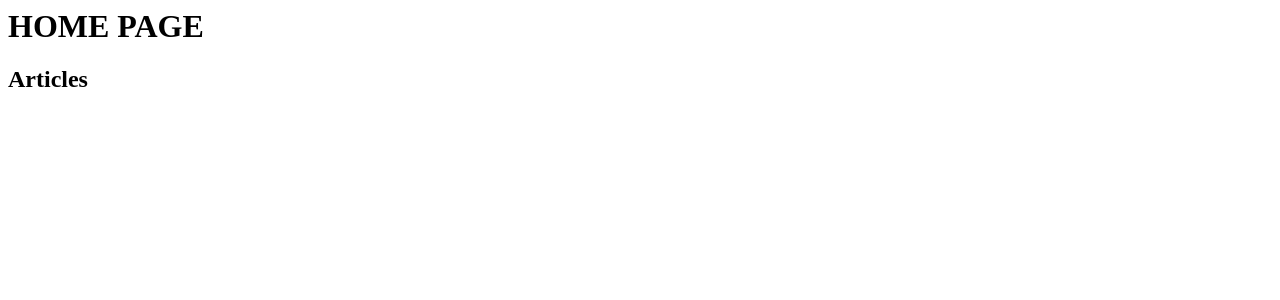
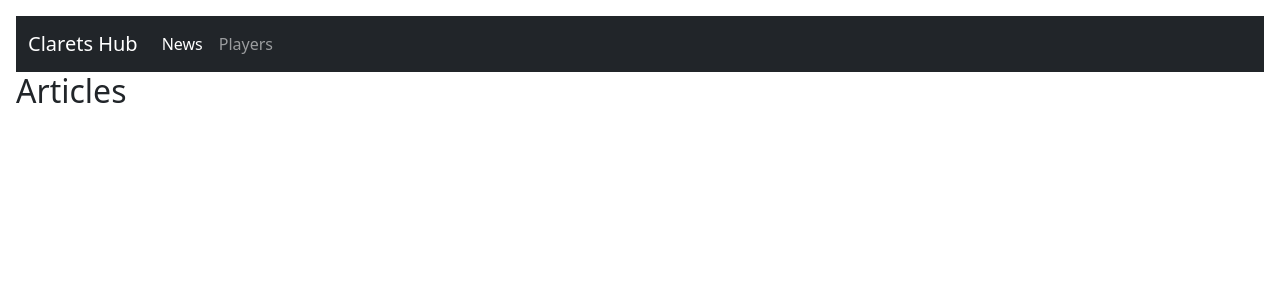
Before and after one commit to ethanbfc/claretshub, a Django app: page / in a window 1280 px wide. Shown: the top 300 px of the page. Run offline with Django 4.2, Linux system fonts and the light colour scheme; data that the repository does not hold is empty; some libraries are stand-ins or nearby versions.

Commit message:
style: Include bootstrap and add basic navbar

```diff
--- a/articles/templates/index.html
+++ b/articles/templates/index.html
@@ -1,4 +1,7 @@
-<h1>HOME PAGE</h1>
+{% extends 'base.html' %}
+{% load static %}
+
+{% block content %}
 
 <h2>Articles</h2>
 
@@ -10,3 +13,5 @@
     </li>
 {% endfor %}
 </ul>
+
+{% endblock %}
--- /dev/null
+++ b/templates/base.html
@@ -0,0 +1,49 @@
+{% load static %}
+
+<!doctype html>
+<html lang="en">
+  <head>
+    <title>{% block title %}Clarets Hub{% endblock %}</title>
+
+    <!-- Bootstrap -->
+    <meta charset="utf-8">
+    <meta name="viewport" content="width=device-width, initial-scale=1, shrink-to-fit=no">
+    <link href="https://cdn.jsdelivr.net/npm/bootstrap@5.0.2/dist/css/bootstrap.min.css" rel="stylesheet" integrity="sha384-EVSTQN3/azprG1Anm3QDgpJLIm9Nao0Yz1ztcQTwFspd3yD65VohhpuuCOmLASjC" crossorigin="anonymous">
+
+    {% block head %}
+    {% endblock %}
+  </head>
+
+  <body>
+    <!-- Bootstrap: jQuery, Popper.js, Bootstrap JS -->
+    <script src="https://code.jquery.com/jquery-3.2.1.slim.min.js" integrity="sha384-KJ3o2DKtIkvYIK3UENzmM7KCkRr/rE9/Qpg6aAZGJwFDMVNA/GpGFF93hXpG5KkN" crossorigin="anonymous"></script>
+    <script src="https://cdn.jsdelivr.net/npm/popper.js@1.12.9/dist/umd/popper.min.js" integrity="sha384-ApNbgh9B+Y1QKtv3Rn7W3mgPxhU9K/ScQsAP7hUibX39j7fakFPskvXusvfa0b4Q" crossorigin="anonymous"></script>
+    <script src="https://cdn.jsdelivr.net/npm/bootstrap@4.0.0/dist/js/bootstrap.min.js" integrity="sha384-JZR6Spejh4U02d8jOt6vLEHfe/JQGiRRSQQxSfFWpi1MquVdAyjUar5+76PVCmYl" crossorigin="anonymous"></script>
+
+    <!-- Navbar -->
+    <body class="p-3 m-0 border-0 bd-example">
+        <nav class="navbar navbar-expand-lg navbar-dark bg-dark">
+            <div class="container-fluid">
+                <a class="navbar-brand" href="{% url 'home' %}">Clarets Hub</a>
+                <button class="navbar-toggler" type="button" data-bs-toggle="collapse" data-bs-target="#navbarSupportedContent" aria-controls="navbarSupportedContent" aria-expanded="false" aria-label="Toggle navigation">
+                    <span class="navbar-toggler-icon"></span>
+                </button>
+                <div class="collapse navbar-collapse" id="navbarSupportedContent">
+                    <ul class="navbar-nav me-auto mb-2 mb-lg-0">
+                        <li class="nav-item">
+                            <a class="nav-link active" aria-current="page" href="{% url 'home' %}">News</a>
+                        </li>
+                        <li class="nav-item">
+                            <a class="nav-link" href="#">Players</a>
+                        </li>
+                    </ul>
+                </div>
+            </div>
+        </nav>
+    </body>
+
+    {% block content %}
+    {% endblock %}
+
+    <!-- Footer -->
+  </body>
```
Also changed, not shown: articles/templates/article.html (+9 -0 lines), claretshub/settings.py (+7 -1 lines).
